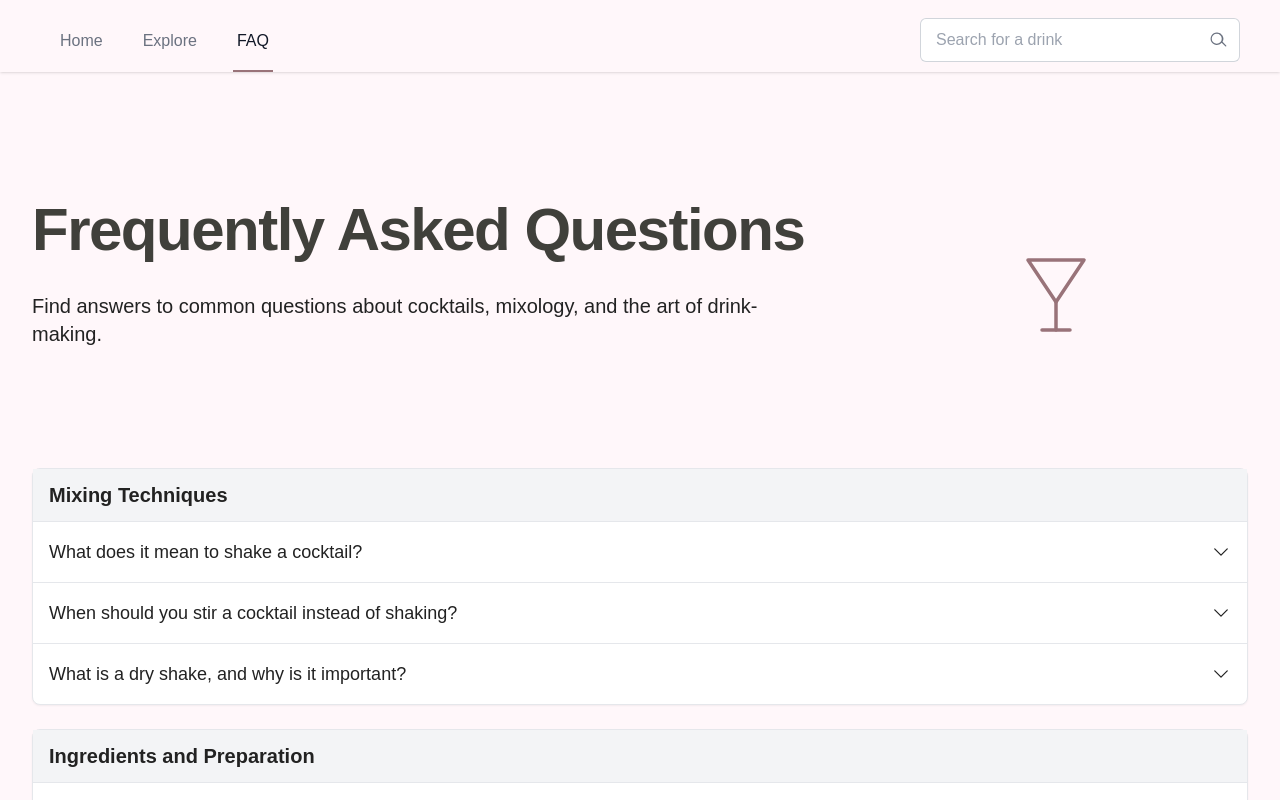
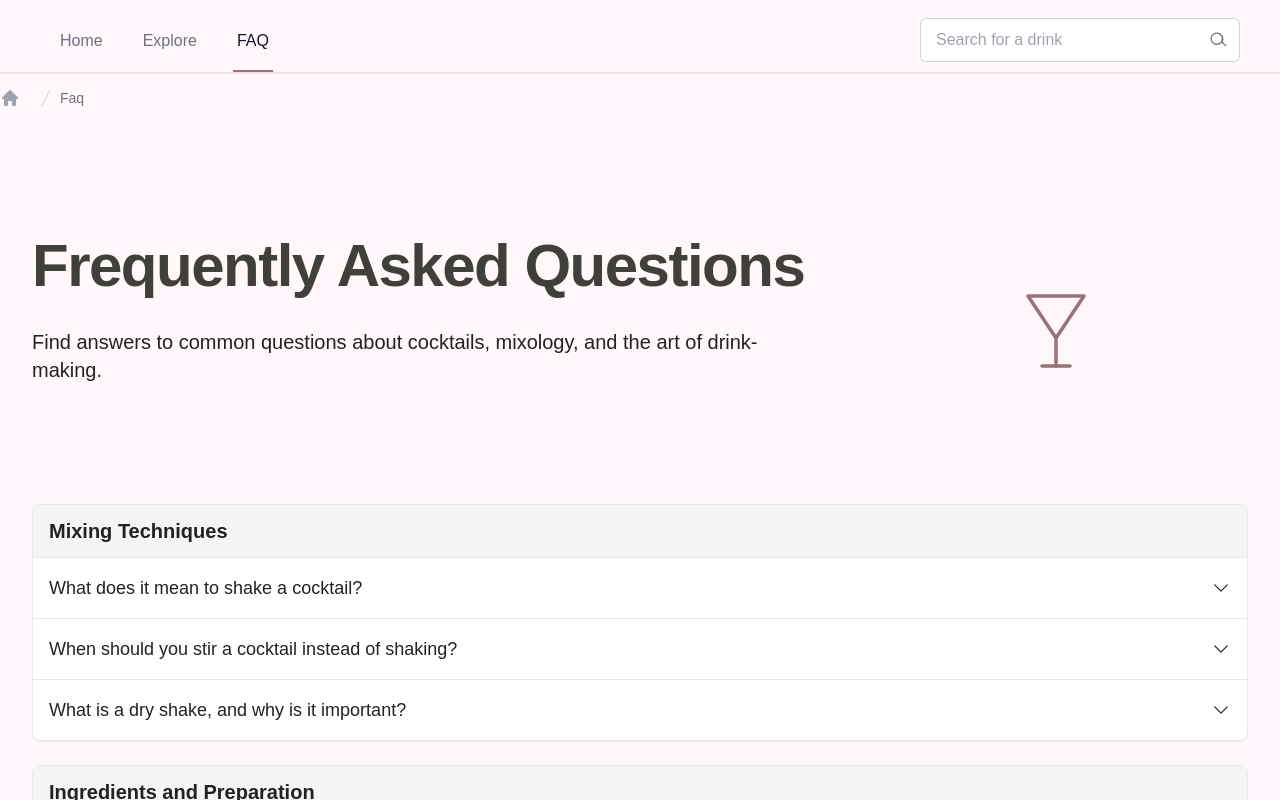
Before and after one commit to andreroxhage/accessible-drinks, a Next.js app: page /faq in a window 1280 px wide. Shown: the top 800 px of the page. Built offline with nearby package versions, Linux system fonts and the light colour scheme.

Commit message:
Fixed breadcrumbs for all pages

```diff
--- a/src/app/components/Breadcrumb.tsx
+++ b/src/app/components/Breadcrumb.tsx
@@ -1,24 +1,22 @@
+"use client"
 import { HomeIcon } from '@heroicons/react/20/solid';
+import { useParams, usePathname } from 'next/navigation';
+import { use, useState } from 'react';
 
-const pages = [
-  { name: 'Projects', href: '#', current: false },
-  { name: 'Project Nero', href: '#', current: true },
-];
-
-export default function Breadcrumb() {
+export default function BreadcrumbExplore() {
+    const route = usePathname().split("/")[1];
     return (
-    <nav aria-label="Breadcrumb" className="flex">
+        <nav aria-label="Breadcrumb" className="mt-4 flex">
         <ol role="list" className="flex items-center space-x-4">
             <li>
             <div>
-            <a href="#" className="text-gray-400 hover:text-gray-500">
+                <a href="/" className="text-gray-400 hover:text-gray-500">
                 <HomeIcon aria-hidden="true" className="size-5 shrink-0" />
                 <span className="sr-only">Home</span>
                 </a>
             </div>
             </li>
-        {pages.map(page => (
-          <li key={page.name}>
+            <li key={route}>
                 <div className="flex items-center">
                 <svg
                     fill="currentColor"
@@ -29,15 +27,14 @@ export default function Breadcrumb() {
                     <path d="M5.555 17.776l8-16 .894.448-8 16-.894-.448z" />
                 </svg>
                 <a
-                href={page.href}
-                aria-current={page.current ? 'page' : undefined}
-                className="ml-4 text-sm font-medium text-gray-500 hover:text-gray-700"
+                    href={route}
+                    aria-current={route ? 'page' : undefined}
+                    className="ml-1 text-sm font-medium text-gray-500 hover:text-gray-700"
                 >
-                {page.name}
+                    {route.toUpperCase().slice(0,1)}{route.slice(1)}
                 </a>
                 </div>
             </li>
-        ))}
         </ol>
         </nav>
     );
--- a/src/app/explore/page.tsx
+++ b/src/app/explore/page.tsx
@@ -22,6 +22,7 @@ import {
 } from '../utils/database';
 import { Drink } from '../types';
 import SearchResult from '../components/SearchResults';
+import BreadcrumbExplore from '../components/Breadcrumb';
 
 interface DrinkMap {
   [id: string]: Drink;
@@ -164,14 +165,6 @@ export default function ExplorePage({params,}: {params: Promise<{ searchQuery: s
                 Explore drinks!
             </h1>
         </div>
-        <ul>
-            {selectedFilters["alcoholic"].map(option => {
-                return(
-                <li>
-                    {option},
-                </li>
-            )})}
-        </ul>
       <section className="grid grid-cols-1 gap-x-8 gap-y-10 lg:grid-cols-4 pt-6">
         {/* Filters */}
         <form className="col-span-4 lg:col-span-1" role="search" aria-label="Filter drinks">
--- a/src/app/faq/page.tsx
+++ b/src/app/faq/page.tsx
@@ -1,6 +1,7 @@
 import React from 'react';
 import Accordion from '../components/CategoriesAccordion';
 import FAQAccordion from '../components/FAQAccordion';
+import BreadcrumbExplore from '../components/Breadcrumb';
 
 export default function Categories() {
   return (
--- a/src/app/layout.tsx
+++ b/src/app/layout.tsx
@@ -3,6 +3,7 @@ import localFont from 'next/font/local';
 import './globals.css';
 import Navbar from './components/NavBar';
 import Footer from './components/Footer';
+import BreadcrumbExplore from './components/Breadcrumb';
 
 const geistSans = localFont({
   src: './fonts/GeistVF.woff',
@@ -31,6 +32,7 @@ export default function RootLayout({
         className={`${geistSans.variable} ${geistMono.variable} antialiased bg-secondary-pink-lighter text-body`}
       >
         <Navbar />
+        <BreadcrumbExplore />
         {children}
         <Footer />
       </body>
--- a/src/app/page.tsx
+++ b/src/app/page.tsx
@@ -1,13 +1,15 @@
 import Link from 'next/link';
 import React from 'react';
+import BreadcrumbExplore from './components/Breadcrumb';
 
 export default function Home() {
   return (
     <main
       id="main-content"
       aria-labelledby="page-title"
-      className="container mx-auto px-6 py-16 sm:py-24 lg:px-8 lg:py-32"
+      className="container mx-auto px-6 py-16 sm:py-24 lg:px-8 lg:py-32 "
     >
+        <BreadcrumbExplore />
       <div className=" grid grid-cols-1 lg:grid-cols-12 justify-between items-start gap-8 ">
         {/* Content Section - 2/3 width (8 columns) */}
         <div className="flex flex-col items-start justify-start lg:col-span-8">
--- a/src/app/search-results/[searchQuery]/page.tsx
+++ b/src/app/search-results/[searchQuery]/page.tsx
@@ -17,6 +17,7 @@ import {
   PlusIcon,
   MinusIcon,
 } from '@heroicons/react/20/solid';
+import BreadcrumbExplore from '@/app/components/Breadcrumb';
 
 const sortOptions = [
   { name: 'Alphabetical', key: 'strDrink', ascending: true },
```
Lines whose indentation alone changed are shown as unchanged.
